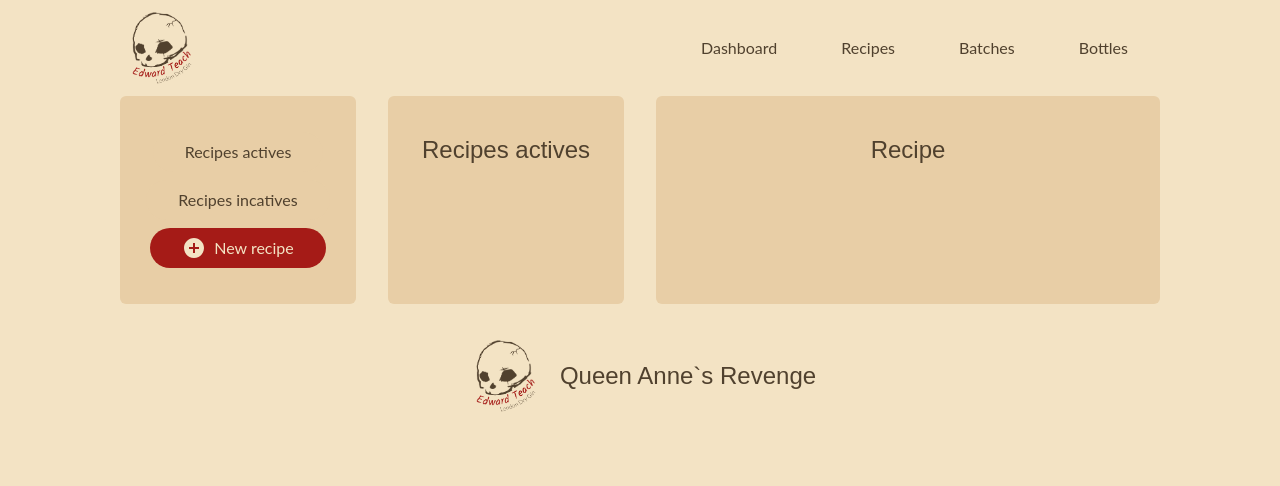
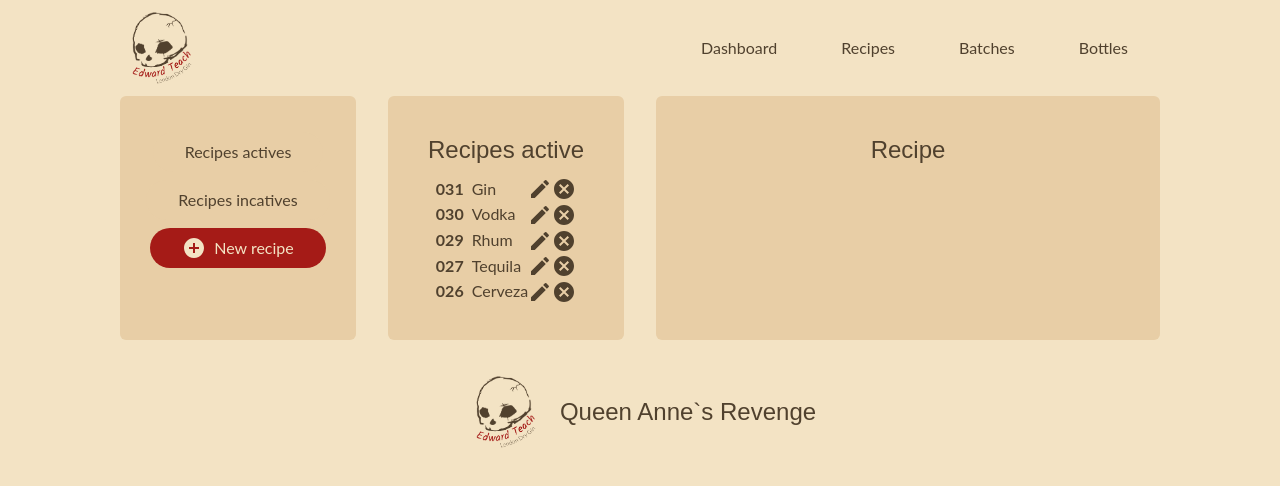
Before and after one commit to CesarZeballos/QueenAnnesRevenge-Front, a Next.js app in the folder front/: page /recipes in a window 1280 px wide. Shown: the top 486 px of the page. Built offline with nearby package versions, Linux system fonts and the light colour scheme.

Commit message:
creacion del listado de recipes
se renderizan condicionalmente, tengo el problema del espaciado en el listado.

```diff
--- a/front/src/app/globals.css
+++ b/front/src/app/globals.css
@@ -47,5 +47,5 @@ body {
 }
 
 .container {
-  @apply bg-lightBeige py-9 px-6 rounded-md
+  @apply bg-lightBeige py-9 px-2 rounded-md
 }
--- a/front/src/app/recipes/page.tsx
+++ b/front/src/app/recipes/page.tsx
@@ -2,19 +2,41 @@
 import ButtonIcon from "@/components/buttonIcon";
 import DashboardContainer from "@/components/dashboardContainer";
 import ItemContainer from "@/components/itemContainer";
+import {RecipeCardList} from "@/components/recipeCardList";
+import { IRecipe, RecipeState } from "@/interfaces/interfacesRecipes";
 import { AddCircle } from "@mui/icons-material";
-import { useState } from "react";
+import { useEffect, useState } from "react";
 
+const recipesArray: IRecipe[] = [
+    {id: 1, name: "031", nickname: "Gin", abvGin: 4.5, abvMacerated: 4.5, time: 30, state: RecipeState.active, macerated: [], vape: []},
+    {id: 2, name: "030", nickname: "Vodka", abvGin: 4.5, abvMacerated: 4.5, time: 30, state: RecipeState.active, macerated: [], vape: []},
+    {id: 3, name: "029", nickname: "Rhum", abvGin: 4.5, abvMacerated: 4.5, time: 30, state: RecipeState.active, macerated: [], vape: []},
+    {id: 4, name: "028", nickname: "Whisky", abvGin: 4.5, abvMacerated: 4.5, time: 30, state: RecipeState.disabled, macerated: [], vape: []},
+    {id: 5, name: "027", nickname: "Tequila", abvGin: 4.5, abvMacerated: 4.5, time: 30, state: RecipeState.active, macerated: [], vape: []},
+    {id: 6, name: "026", nickname: "Cerveza", abvGin: 4.5, abvMacerated: 4.5, time: 30, state: RecipeState.active, macerated: [], vape: []},
+    {id: 7, name: "025", nickname: "Licor", abvGin: 4.5, abvMacerated: 4.5, time: 30, state: RecipeState.disabled, macerated: [], vape: []},
+    {id: 8, name: "024", nickname: "Vino", abvGin: 4.5, abvMacerated: 4.5, time: 30, state: RecipeState.disabled, macerated: [], vape: []},
+    {id: 9, name: "023", nickname: "Cerveza", abvGin: 4.5, abvMacerated: 4.5, time: 30, state: RecipeState.disabled, macerated: [], vape: []},
+    {id: 10, name: "022", nickname: "Cerveza", abvGin: 4.5, abvMacerated: 4.5, time: 30, state: RecipeState.disabled, macerated: [], vape: []},
+    {id: 11, name: "021", nickname: "Cerveza", abvGin: 4.5, abvMacerated: 4.5, time: 30, state: RecipeState.disabled, macerated: [], vape: []},
+];
 
 const Recipes: React.FC = () => {
-    const [section, setSection] = useState("actives");
+    const [section, setSection] = useState("active");
+    const [recipes, setRecipes] = useState<IRecipe[]>([]);
+
+    useEffect(()=> {
+        console.log(section)
+        const recipes = recipesArray.filter(recipe => recipe.state === section);
+        setRecipes(recipes);
+    }, [section])
 
     return (
         <div className="marginContainer">
             <DashboardContainer>
                 <ItemContainer>
-                    <button className="buttonSecondary" onClick={event => setSection("actives")}>Recipes actives</button>
-                    <button className="buttonSecondary" onClick={event => setSection("inactives")}>Recipes incatives</button>
+                    <button className="buttonSecondary" onClick={event => setSection("active")}>Recipes actives</button>
+                    <button className="buttonSecondary" onClick={event => setSection("disabled")}>Recipes incatives</button>
                     <ButtonIcon href="/newRecipe">
                         <AddCircle/>
                         <p>New recipe</p>
@@ -23,6 +45,11 @@ const Recipes: React.FC = () => {
 
                 <ItemContainer>
                     <h2 className="header2">Recipes {section}</h2>
+                    <div>
+                        {recipes.map((recipe: IRecipe) => (
+                            <RecipeCardList key={recipe.id} data={recipe} />
+                        ))}
+                    </div>
                 </ItemContainer>
 
                 <ItemContainer className="col-span-2">
--- /dev/null
+++ b/front/src/components/recipeCardList/index.tsx
@@ -0,0 +1,19 @@
+'use client'
+import EditIcon from '@mui/icons-material/Edit';
+import CancelIcon from '@mui/icons-material/Cancel';
+import Link from 'next/link';
+import { IRecipe } from '@/interfaces/interfacesRecipes';
+
+export const RecipeCardList: React.FC<{data: IRecipe}> = ({data}): React.ReactNode => {
+    const {id, name, nickname} = data
+    return (
+        <div key={id} className="flex flex-row items-center justify-between w-full">
+            <h1 className="textBodyBold">{name}</h1>
+            <h2 className="textBody w-full ml-2">{nickname}</h2>
+            <Link href={`/recipes/${id}/edit`}>
+                <EditIcon className='text-darkBrown' />
+            </Link>
+            <button><CancelIcon className='text-darkBrown'/></button>
+        </div>
+    )
+}
--- /dev/null
+++ b/front/src/interfaces/interfacesRecipes.ts
@@ -0,0 +1,20 @@
+export interface IRecipe {
+    id: number,
+    name: string,
+    nickname: string,
+    vape: IBotanic[],
+    macerated: IBotanic[],
+    abvMacerated: number,
+    time: number,
+    abvGin: number,
+    state: RecipeState
+}
+export interface IBotanic {
+    name: string,
+    size: number
+}
+
+export enum RecipeState {
+    active = "active",
+    disabled = "disabled"
+}
```
